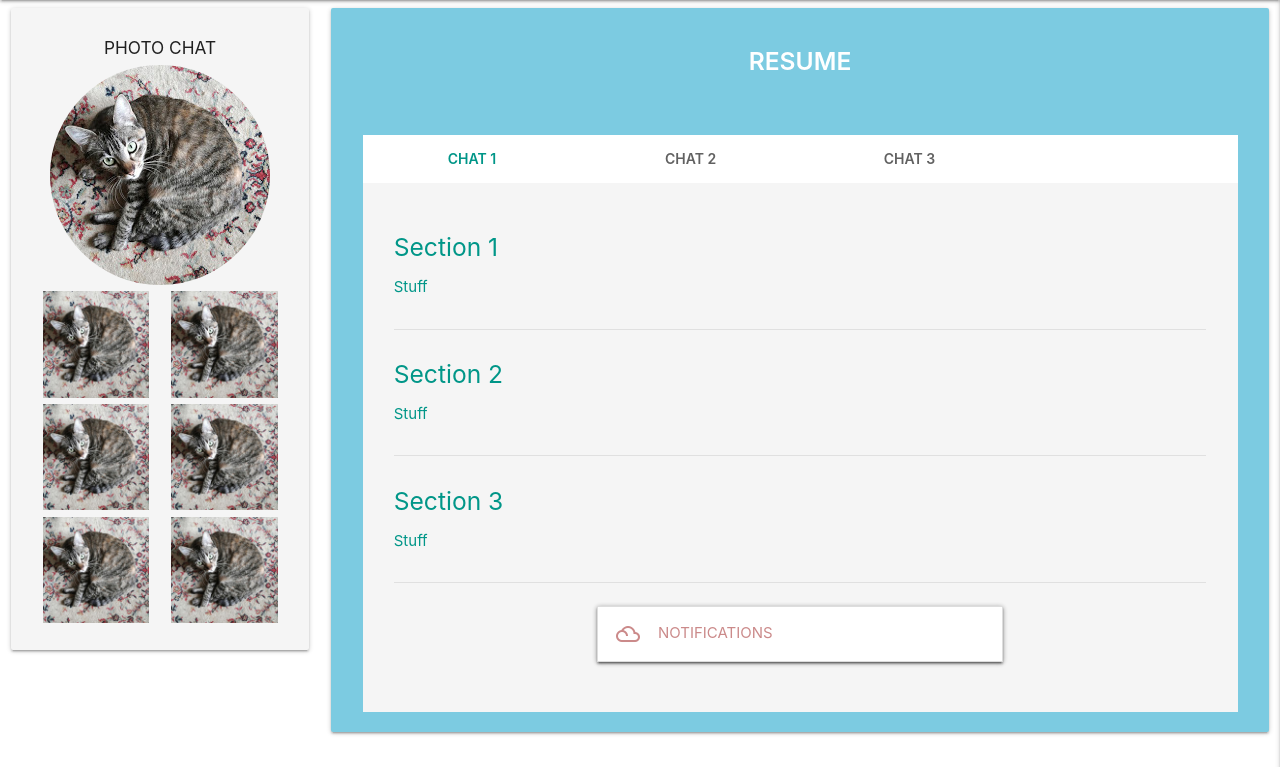
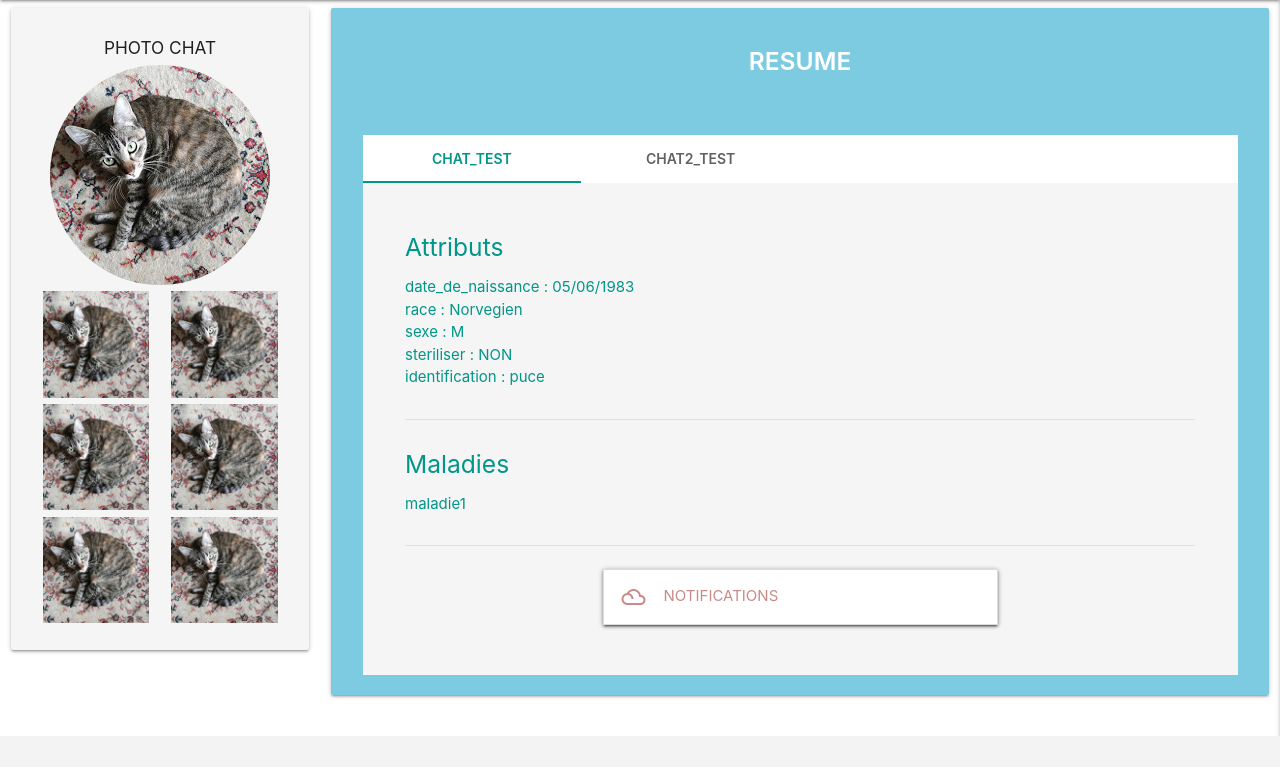
Before and after one commit to MarcloV/Hada_site, a PHP site: page /profil_chat.php in a window 1280 px wide. Shown: the part 64-831 px from the top of the page. After the commit the page ends 800 px from the top, so only its background shows below. Run offline with PHP 8.4, Linux system fonts and the light colour scheme; a user stored in the database is signed in; data comes from the database, SQL or seed files in the repository; tables that the repository leaves empty hold one stand-in row (values such as "Sample post"); some web fonts are replaced.

Commit message:
profile chat dynamique

```diff
--- a/profil_chat.php
+++ b/profil_chat.php
@@ -10,6 +10,50 @@
 <body>
 
 	<?php include "nav.php"?>
+
+	<?php
+	require_once 'settings.php';
+	require_once 'connect.php';
+
+	$chat_selection = -1;
+
+	if(!empty($_GET['id_chat']))
+		$chat_selection = $_GET['id_chat'];
+
+	if (empty($_SESSION['id'])) {
+		echo 'Error!';
+	} else {
+		$chats = array();
+
+		$ssid = $_SESSION['id'];
+		$recup_infos = "SELECT * FROM chats WHERE id_utilisateur = '$ssid'";
+		$query = mysqli_query($connect, $recup_infos);
+		while($line = mysqli_fetch_assoc($query))
+		{
+			$id_chat = $line['id'];
+			$chat = array();
+
+			$chat["nom"] = $line["nom"];
+
+			$query_attributs = mysqli_query($connect, "SELECT attributs.nom AS nom, attribut_chat.valeur AS valeur FROM attribut_chat INNER JOIN attributs ON attributs.id = attribut_chat.id_attribut WHERE attribut_chat.id_chat = '$id_chat'");
+
+			$attributs = array();
+			while($attr = mysqli_fetch_assoc($query_attributs)) {
+				$attributs[$attr['nom']] = $attr['valeur'];
+			}
+			$chat['attributs'] = $attributs;
+
+			$query_maladies = mysqli_query($connect, "SELECT pathologie.nom AS nom FROM chat_pathologie INNER JOIN pathologie ON pathologie.id = chat_pathologie.id_pathologie WHERE chat_pathologie.id_chat = '$id_chat'");
+
+			$maladies = array();
+			while($maladie = mysqli_fetch_assoc($query_maladies)) {
+				$maladies[] = $maladie['nom'];
+			}
+			$chat['maladies'] = $maladies;
+
+			$chats[$id_chat] = $chat;
+		}
+	} ?>
 
 	<div class="row">
 		<div class="col s12 m3">
@@ -49,28 +93,44 @@
 					</div>
 					<div class="col s12">
 						<ul class="tabs tab-chats">
-							<li class="tab col s3"><a class="active" href="#chat-1">Chat 1</a></li>
-							<li class="tab col s3"><a href="#chat-2">Chat 2</a></li>
-							<li class="tab col s3"><a href="#chat-3">Chat 3</a></li>
+							<?php
+							foreach ($chats as $key => $chat) {
+								if($key == $chat_selection) {
+									echo "<li class=\"tab col s3\"><a class=\"active\" href=\"#chat-".$key."\">".$chat['nom']."</a></li>";
+								}
+								else {
+									echo "<li class=\"tab col s3\"><a href=\"#chat-".$key."\">".$chat['nom']."</a></li>";
+								}
+							}
+							?>
 						</ul>
 
 
-						<div class="grey lighten-4">
+						<?php
+							foreach ($chats as $key => $chat) { ?>
+								<div id="chat-<?php echo $key ?>" class="col s12 grey lighten-4">
 								<div class="row">
 									<div class="col s12">
 										<div class="section color-vert">
-										<h5>Section 1</h5>
-										<p>Stuff</p>
+											<h5>Attributs</h5>
+											<ul>
+												<?php
+													foreach ($chat['attributs'] as $nom => $valeur) {
+														echo "<li>$nom : $valeur</li>";
+													}
+												?>
+											</ul>
 										</div>
 										<div class="divider"></div>
 										<div class="section color-vert">
-										<h5>Section 2</h5>
-										<p>Stuff</p>
-									</div>
-									<div class="divider"></div>
-									<div class="section color-vert">
-										<h5>Section 3</h5>
-										<p>Stuff</p>
+											<h5>Maladies</h5>
+											<ul>
+												<?php
+													foreach ($chat['maladies'] as $nom) {
+														echo "<li>$nom</li>";
+													}
+												?>
+											</ul>
 										</div>
 										<div class="divider"></div>
 										<div class="section color-rouge">
@@ -86,12 +146,19 @@
 									</div>
 								</div>
 							</div>
+							<?php } ?>
 					</div>
 				</div>
 			</div>
 		</div>
 	</div>
 
+	<script>
+		$(document).ready(function(){
+			$('.tabs').tabs();
+		});
+	</script>
+
 </body>
 
 </html>
```
Lines whose indentation alone changed are shown as unchanged.
